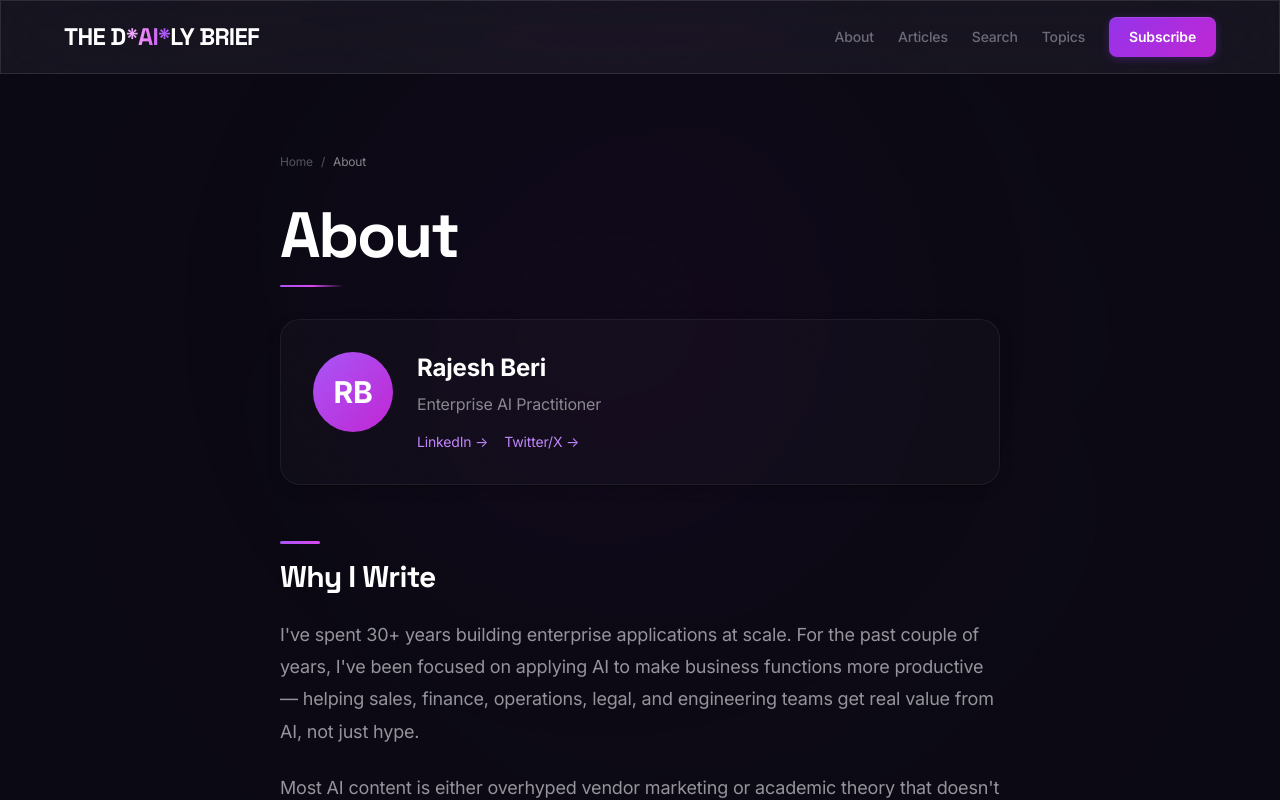
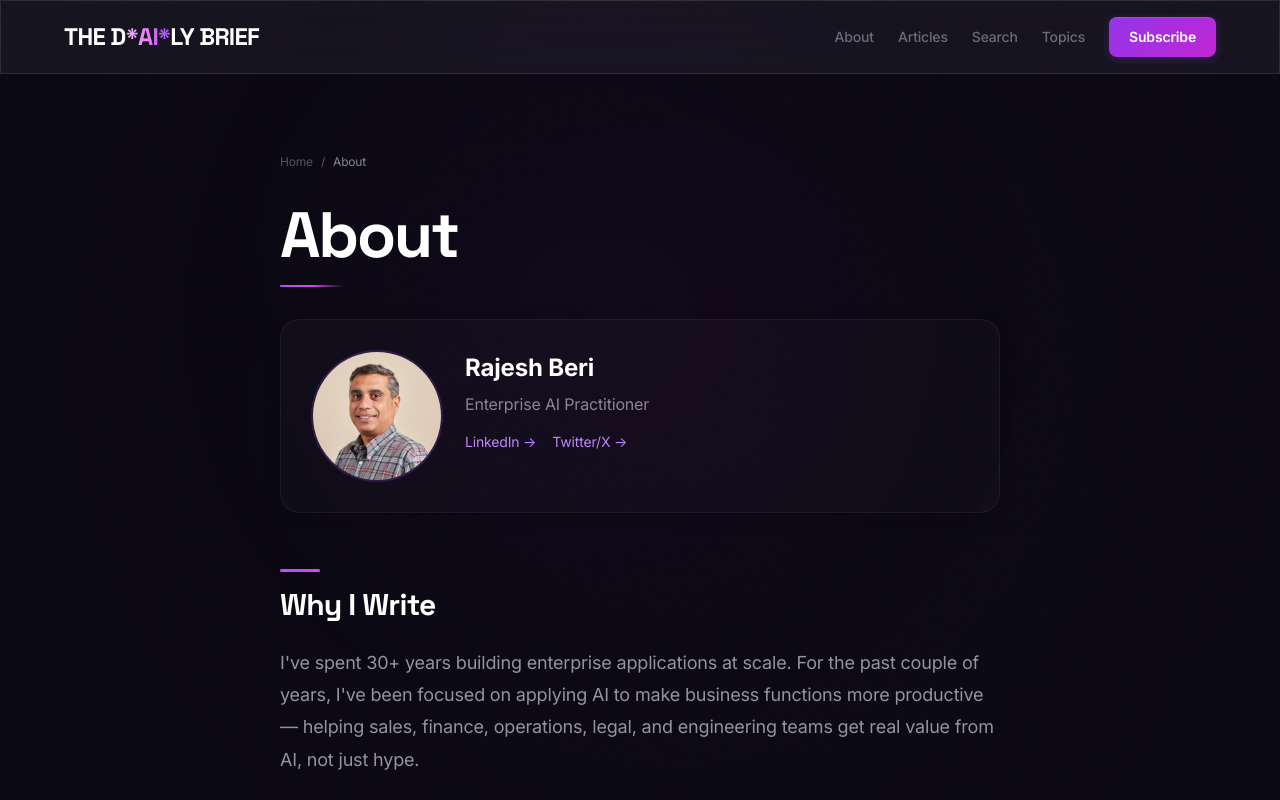
Before and after one commit to rajeshberi/beri.net, a Next.js app: page /about in a window 1280 px wide. Shown: the top 800 px of the page. Built offline with nearby package versions, Linux system fonts and the light colour scheme.

Commit message:
Add Rajesh photo to About page

```diff
--- a/app/about/page.tsx
+++ b/app/about/page.tsx
@@ -41,9 +41,11 @@ export default function AboutPage() {
 
               {/* Profile Card */}
               <div className="card card-glow p-8 flex items-start gap-6 flex-col sm:flex-row">
-                <div className="w-20 h-20 rounded-full bg-gradient-to-br from-purple-500 to-fuchsia-600 flex items-center justify-center text-3xl font-bold shrink-0">
-                  RB
-                </div>
+                <img
+                  src="/images/rajesh-beri.jpg"
+                  alt="Rajesh Beri"
+                  className="w-32 h-32 rounded-full object-cover shrink-0 ring-2 ring-purple-500/20"
+                />
                 <div>
                   <h2 className="text-2xl font-bold mb-2">Rajesh Beri</h2>
                   <p className="text-white/50 mb-4">Enterprise AI Practitioner</p>
```
Also changed, not shown: public/images/rajesh-beri.jpg (added).
